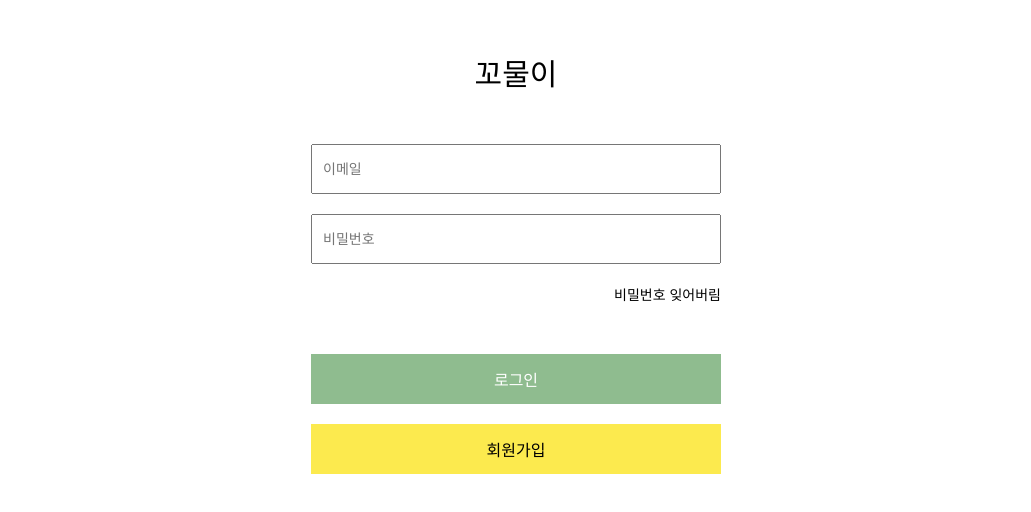
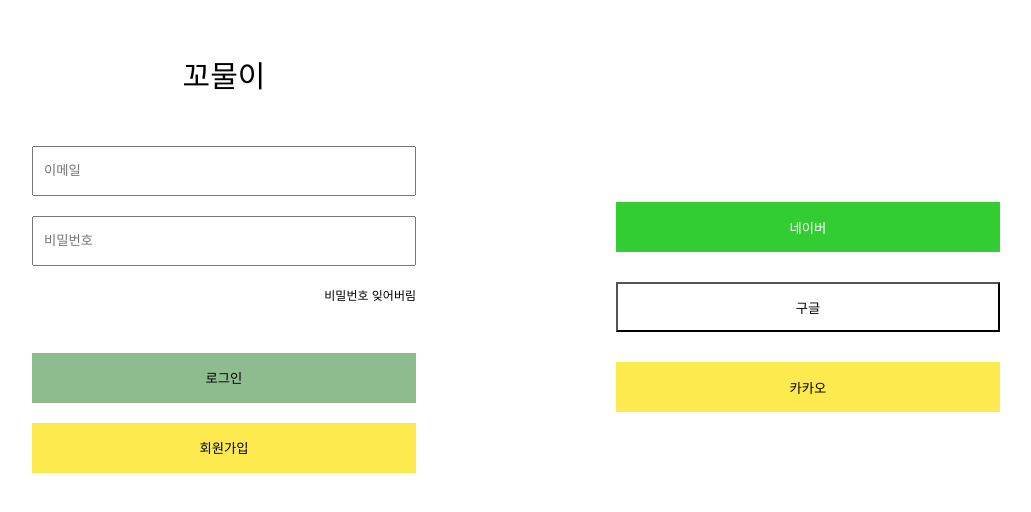
Before and after one commit to IY-SHIN/GGOMUL, a React (Create React App) app in the folder ggomulday/: page /Login in a window 1280 px wide. Shown: the part 138-650 px from the top of the page, without its empty margins (124-1155 px from the left). Built offline with nearby package versions, Linux system fonts and the light colour scheme.

Commit message:
로그인, 회원가입 css 수정중

```diff
--- a/ggomulday/package.json
+++ b/ggomulday/package.json
@@ -9,6 +9,7 @@
     "node-sass": "^7.0.1",
     "react": "^18.1.0",
     "react-dom": "^18.1.0",
+    "react-router-dom": "^6.3.0",
     "react-scripts": "5.0.1",
     "web-vitals": "^2.1.4"
   },
--- a/ggomulday/src/App.js
+++ b/ggomulday/src/App.js
@@ -1,8 +1,15 @@
+import { Routes, Route } from 'react-router-dom';
 import Login from './pages/Login/Login';
+import Select from './pages/Register/Select';
+import Register from './pages/Register/Register';
 
 function App() {
   return (
-    <Login/>
+    <Routes>
+      <Route path="/Login" element={<Login />} />
+      <Route path="/Register" element={<Select />} />
+      <Route path="/Register/:type" element={<Register />} />
+    </Routes>
   );
 }
 
--- a/ggomulday/src/index.js
+++ b/ggomulday/src/index.js
@@ -3,11 +3,14 @@ import ReactDOM from 'react-dom/client';
 import './index.css';
 import App from './App';
 import reportWebVitals from './reportWebVitals';
+import { BrowserRouter } from 'react-router-dom';
 
 const root = ReactDOM.createRoot(document.getElementById('root'));
 root.render(
   <React.StrictMode>
-    <App />
+    <BrowserRouter>
+      <App />
+    </BrowserRouter>
   </React.StrictMode>
 );
 
--- a/ggomulday/src/pages/Login/Login.js
+++ b/ggomulday/src/pages/Login/Login.js
@@ -1,15 +1,25 @@
+import { useNavigate } from 'react-router-dom';
 import './Login.scss';
 
 function Login() {
+    const navigate = useNavigate();
+
     return (
-        <div className="container">
-            <div>
+        <div className="login-container">
+            <div className="login-box">
                 <div className="login-head">꼬물이</div>
-                <input className="login-input" placeholder="이메일" />
-                <input className="login-input" placeholder="비밀번호" />
+                <input placeholder="이메일" />
+                <input placeholder="비밀번호" />
                 <div className="login-forgot">비밀번호 잊어버림</div>
-                <button className="login-button" shape="green-fill" type="submit">로그인</button>
-                <button className="login-register">회원가입</button>
+                <button className="login-button">로그인</button>
+                <button className="login-register"
+                    onClick={() => navigate("/Register")}>회원가입</button>
+            </div>
+
+            <div className="social-box">
+                <button className="social-naver">네이버</button>
+                <button className="social-google">구글</button>
+                <button className="social-kakao">카카오</button>
             </div>
         </div>
     );
--- a/ggomulday/src/pages/Login/Login.scss
+++ b/ggomulday/src/pages/Login/Login.scss
@@ -3,9 +3,10 @@
     justify-content: $justify;
 }
 
-@mixin box-size {
-    width: 100%;
-    height: 50px;
+@mixin button-style ($color, $backcolor) {
+    border: none;
+    color: $color;
+    background-color: $backcolor;
 }
 
 @mixin botton-hover {
@@ -18,11 +19,17 @@
     }
 }
 
-.container {
+.login-container {
+    width: 100vw;
     height: 100vh;
     @include horizontal(flex, center);
     align-items: center;
-}
+    flex-wrap: wrap;
+
+    .login-box {
+        display: flex;
+        flex-direction: column;
+        width: 30vw;
 
         .login-head {
             @include horizontal(flex, center);
@@ -30,17 +37,16 @@
             margin-bottom: 50px;
         }
 
-.login-input {
-    box-sizing : border-box;
-    @include box-size;
+        input {
+            box-sizing: border-box;
+            height: 50px;
             margin-bottom: 20px;
-    font-size: 14px;
             padding: 10px;
         }
 
         .login-forgot {
             @include horizontal(flex, flex-end);
-    font-size: 14px;
+            font-size: 12px;
             cursor: pointer;
 
             &:hover {
@@ -49,21 +55,44 @@
         }
 
         .login-button {
-    border: none;
-    background-color: darkseagreen;
-    @include box-size;
+            @include button-style(black, darkseagreen);
+            height: 50px;
             margin-top: 50px;
-    font-size: 16px;
-    color: white;
             @include botton-hover;
         }
 
         .login-register {
-    border: none;
-    @include box-size;
-    background-color: #fcea4e;
+            @include button-style(black, #fcea4e);
+            height: 50px;
             margin-top: 20px;
-    font-size: 16px;
-    color: black;
             @include botton-hover;
         }
+    }
+
+    .social-box {
+        // @include horizontal(flex, center);
+        display: flex;
+        flex-direction: column;
+        margin-left: 200px;
+        width: 30vw;
+
+        .social-naver {
+            margin-top: 90px;
+            height: 50px;
+            @include button-style(white, limegreen);
+        }
+
+        .social-google {
+            margin-top: 30px;
+            height: 50px;
+            background-color: white;
+            color: black;
+        }
+
+        .social-kakao {
+            margin-top: 30px;
+            height: 50px;
+            @include button-style(black, #fcea4e);
+        }
+    }
+}
--- /dev/null
+++ b/ggomulday/src/pages/Register/Register.js
@@ -0,0 +1,24 @@
+import { useParams } from 'react-router-dom';
+import './Register.scss';
+
+function Register() {
+    const { type } = useParams();
+
+    return (
+        <div className="join-container">
+            <div className="join-box">
+                <input placeholder="이름" />
+                <input placeholder="성별" />
+                <input placeholder="이메일" />
+                <input placeholder="아이디" />
+                <input placeholder="비밀번호" />
+                <input placeholder="비밀번호 확인" />
+                <input placeholder="주소" />
+                <input placeholder="상세 주소" />
+                {type === "teacher" && <input placeholder="지점명" />}
+            </div>
+        </div>
+    )
+}
+
+export default Register;
--- /dev/null
+++ b/ggomulday/src/pages/Register/Register.scss
@@ -0,0 +1,21 @@
+.join-container {
+    width: 100vw;
+    height: 100vh;
+    display: flex;
+    justify-content: center;
+    align-items: center;
+    flex-wrap: wrap;
+
+    .join-box {
+        display: flex;
+        flex-direction: column;
+        width: 30vw;
+
+        input {
+            box-sizing: border-box;
+            height: 50px;
+            margin-bottom: 20px;
+            padding: 10px;
+        }
+    }
+}
--- /dev/null
+++ b/ggomulday/src/pages/Register/Select.js
@@ -0,0 +1,16 @@
+import { useNavigate } from 'react-router-dom';
+import './Select.scss';
+
+function Select () {
+    const navigate = useNavigate();
+
+    return (
+        <div className="select-container">
+            <button onClick={() => navigate("/Register/member")}>회원으로 회원가입</button>
+            <button className="select-teacher"
+            onClick={() => navigate("/Register/teacher")}>강사로 회원가입</button>
+        </div>
+    )
+}
+
+export default Select;
--- /dev/null
+++ b/ggomulday/src/pages/Register/Select.scss
@@ -0,0 +1,32 @@
+@mixin botton-hover {
+    &:hover {
+        background-color: white;
+        color: black;
+        border-width: 1px;
+        border-style: solid;
+        cursor: pointer;
+    }
+}
+
+.select-container {
+    width: 100vw;
+    height: 100vh;
+    display: flex;
+    justify-content: center;
+    align-items: center;
+    flex-direction: column;
+
+    button {
+        width: 300px;
+        height: 50px;
+        margin-bottom: 20px;
+        border: none;
+        cursor: pointer;
+        background-color: #fcea4e;
+        @include botton-hover;
+    }
+
+    .select-teacher {
+        background-color: darkseagreen;
+    }
+}
```
Also changed, not shown: 1 other file (tests, documents, lock files or other folders). Lines whose indentation alone changed are shown as unchanged.
